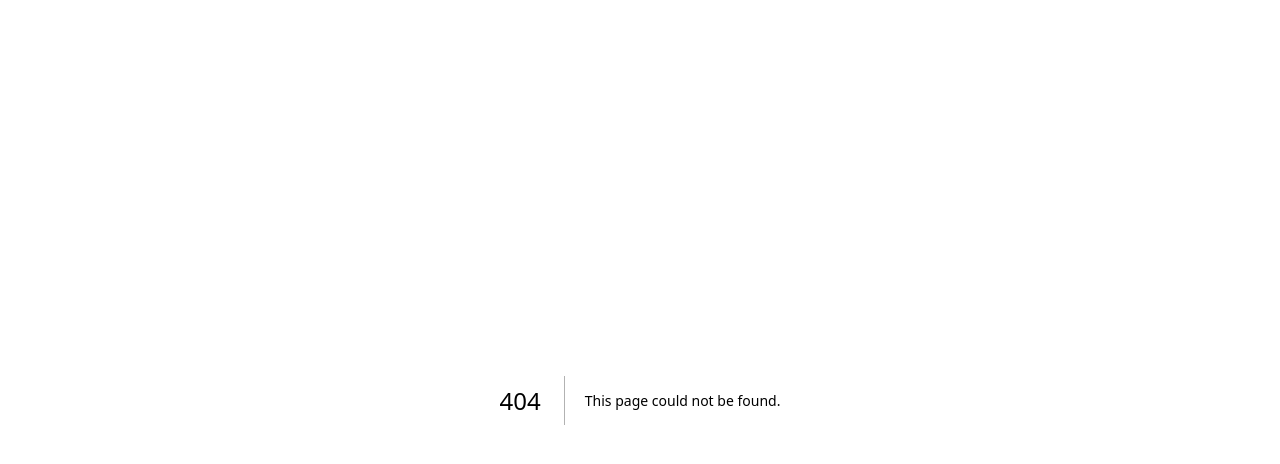
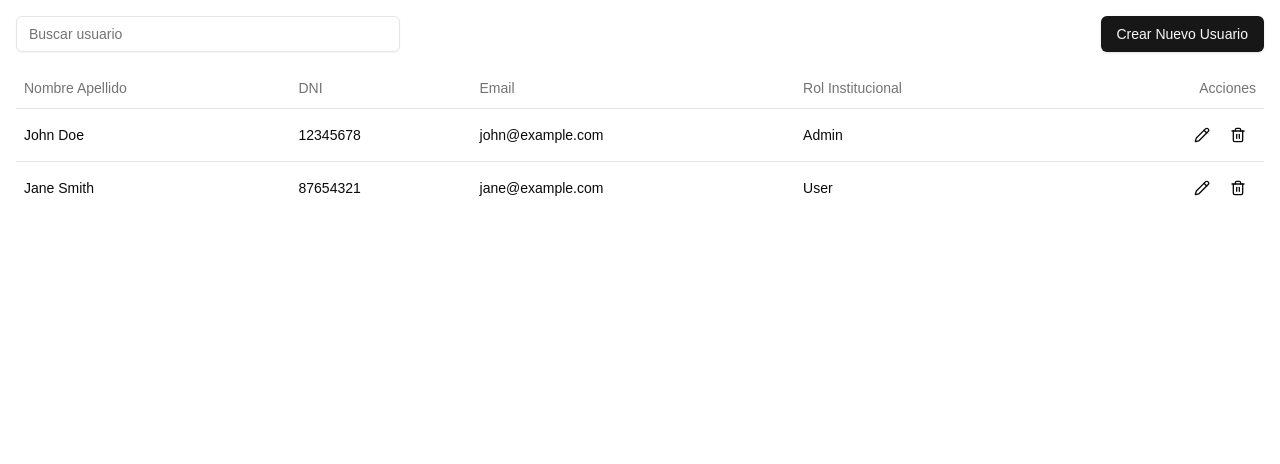
Before and after one commit to tomascueto/EducarBB-PS2024, a Next.js app: page /gestion-usuarios in a window 1280 px wide. Before the commit this address had no page. Shown: the top 464 px of the page. Built offline with nearby package versions, Linux system fonts and the light colour scheme.

Commit message:
Páginas gestion usuarios v1

```diff
--- /dev/null
+++ b/app/gestion-usuarios/[id-usuario]/modificar/page.tsx
@@ -0,0 +1,7 @@
+import Lista from "@/components/user-list";
+
+export default function getSelection(){
+    return(
+        <Lista />
+    )
+}
--- a/app/gestion-usuarios/crear/page.tsx
+++ b/app/gestion-usuarios/crear/page.tsx
@@ -0,0 +1,10 @@
+import Formulario from "@/components/user-registration-form";
+
+export default function getSelection(){
+    return(
+
+        <Formulario />
+
+    )
+
+}
--- /dev/null
+++ b/app/gestion-usuarios/page.tsx
@@ -0,0 +1,9 @@
+'use client'
+
+import Lista from "@/components/user-list";
+
+export default function getSelection(){
+    return(
+        <Lista />
+    )
+}
--- /dev/null
+++ b/components/ui/table.tsx
@@ -0,0 +1,120 @@
+import * as React from "react"
+
+import { cn } from "@/lib/utils"
+
+const Table = React.forwardRef<
+  HTMLTableElement,
+  React.HTMLAttributes<HTMLTableElement>
+>(({ className, ...props }, ref) => (
+  <div className="relative w-full overflow-auto">
+    <table
+      ref={ref}
+      className={cn("w-full caption-bottom text-sm", className)}
+      {...props}
+    />
+  </div>
+))
+Table.displayName = "Table"
+
+const TableHeader = React.forwardRef<
+  HTMLTableSectionElement,
+  React.HTMLAttributes<HTMLTableSectionElement>
+>(({ className, ...props }, ref) => (
+  <thead ref={ref} className={cn("[&_tr]:border-b", className)} {...props} />
+))
+TableHeader.displayName = "TableHeader"
+
+const TableBody = React.forwardRef<
+  HTMLTableSectionElement,
+  React.HTMLAttributes<HTMLTableSectionElement>
+>(({ className, ...props }, ref) => (
+  <tbody
+    ref={ref}
+    className={cn("[&_tr:last-child]:border-0", className)}
+    {...props}
+  />
+))
+TableBody.displayName = "TableBody"
+
+const TableFooter = React.forwardRef<
+  HTMLTableSectionElement,
+  React.HTMLAttributes<HTMLTableSectionElement>
+>(({ className, ...props }, ref) => (
+  <tfoot
+    ref={ref}
+    className={cn(
+      "border-t bg-muted/50 font-medium [&>tr]:last:border-b-0",
+      className
+    )}
+    {...props}
+  />
+))
+TableFooter.displayName = "TableFooter"
+
+const TableRow = React.forwardRef<
+  HTMLTableRowElement,
+  React.HTMLAttributes<HTMLTableRowElement>
+>(({ className, ...props }, ref) => (
+  <tr
+    ref={ref}
+    className={cn(
+      "border-b transition-colors hover:bg-muted/50 data-[state=selected]:bg-muted",
+      className
+    )}
+    {...props}
+  />
+))
+TableRow.displayName = "TableRow"
+
+const TableHead = React.forwardRef<
+  HTMLTableCellElement,
+  React.ThHTMLAttributes<HTMLTableCellElement>
+>(({ className, ...props }, ref) => (
+  <th
+    ref={ref}
+    className={cn(
+      "h-10 px-2 text-left align-middle font-medium text-muted-foreground [&:has([role=checkbox])]:pr-0 [&>[role=checkbox]]:translate-y-[2px]",
+      className
+    )}
+    {...props}
+  />
+))
+TableHead.displayName = "TableHead"
+
+const TableCell = React.forwardRef<
+  HTMLTableCellElement,
+  React.TdHTMLAttributes<HTMLTableCellElement>
+>(({ className, ...props }, ref) => (
+  <td
+    ref={ref}
+    className={cn(
+      "p-2 align-middle [&:has([role=checkbox])]:pr-0 [&>[role=checkbox]]:translate-y-[2px]",
+      className
+    )}
+    {...props}
+  />
+))
+TableCell.displayName = "TableCell"
+
+const TableCaption = React.forwardRef<
+  HTMLTableCaptionElement,
+  React.HTMLAttributes<HTMLTableCaptionElement>
+>(({ className, ...props }, ref) => (
+  <caption
+    ref={ref}
+    className={cn("mt-4 text-sm text-muted-foreground", className)}
+    {...props}
+  />
+))
+TableCaption.displayName = "TableCaption"
+
+export {
+  Table,
+  TableHeader,
+  TableBody,
+  TableFooter,
+  TableHead,
+  TableRow,
+  TableCell,
+  TableCaption,
+}
--- /dev/null
+++ b/components/user-list.tsx
@@ -0,0 +1,74 @@
+import { useState } from 'react'
+import { Input } from "@/components/ui/input"
+import { Button } from "@/components/ui/button"
+import { Table, TableBody, TableCell, TableHead, TableHeader, TableRow } from "@/components/ui/table"
+import { Pencil, Trash2 } from "lucide-react"
+
+interface User {
+  id: number
+  name: string
+  dni: string
+  email: string
+  role: string
+}
+
+export default function UserList() {
+  const [users, setUsers] = useState<User[]>([
+    { id: 1, name: 'John Doe', dni: '12345678', email: 'john@example.com', role: 'Admin' },
+    { id: 2, name: 'Jane Smith', dni: '87654321', email: 'jane@example.com', role: 'User' },
+    // Add more mock users as needed
+  ])
+
+  const [searchTerm, setSearchTerm] = useState('')
+
+  const filteredUsers = users.filter(user =>
+    user.name.toLowerCase().includes(searchTerm.toLowerCase()) ||
+    user.dni.includes(searchTerm) ||
+    user.email.toLowerCase().includes(searchTerm.toLowerCase()) ||
+    user.role.toLowerCase().includes(searchTerm.toLowerCase())
+  )
+
+  return (
+    <div className="container mx-auto p-4">
+      <div className="flex justify-between mb-4">
+        <Input
+          type="search"
+          placeholder="Buscar usuario"
+          className="max-w-sm"
+          value={searchTerm}
+          onChange={(e) => setSearchTerm(e.target.value)}
+        />
+        <Button>Crear Nuevo Usuario</Button>
+      </div>
+      <Table>
+        <TableHeader>
+          <TableRow>
+            <TableHead>Nombre Apellido</TableHead>
+            <TableHead>DNI</TableHead>
+            <TableHead>Email</TableHead>
+            <TableHead>Rol Institucional</TableHead>
+            <TableHead className="text-right">Acciones</TableHead>
+          </TableRow>
+        </TableHeader>
+        <TableBody>
+          {filteredUsers.map((user) => (
+            <TableRow key={user.id}>
+              <TableCell>{user.name}</TableCell>
+              <TableCell>{user.dni}</TableCell>
+              <TableCell>{user.email}</TableCell>
+              <TableCell>{user.role}</TableCell>
+              <TableCell className="text-right">
+                <Button variant="ghost" size="icon">
+                  <Pencil className="h-4 w-4" />
+                </Button>
+                <Button variant="ghost" size="icon">
+                  <Trash2 className="h-4 w-4" />
+                </Button>
+              </TableCell>
+            </TableRow>
+          ))}
+        </TableBody>
+      </Table>
+    </div>
+  )
+}
```
Also changed, not shown: components/user-registration-form.tsx (renamed from hooks/user-registration-form.tsx).
